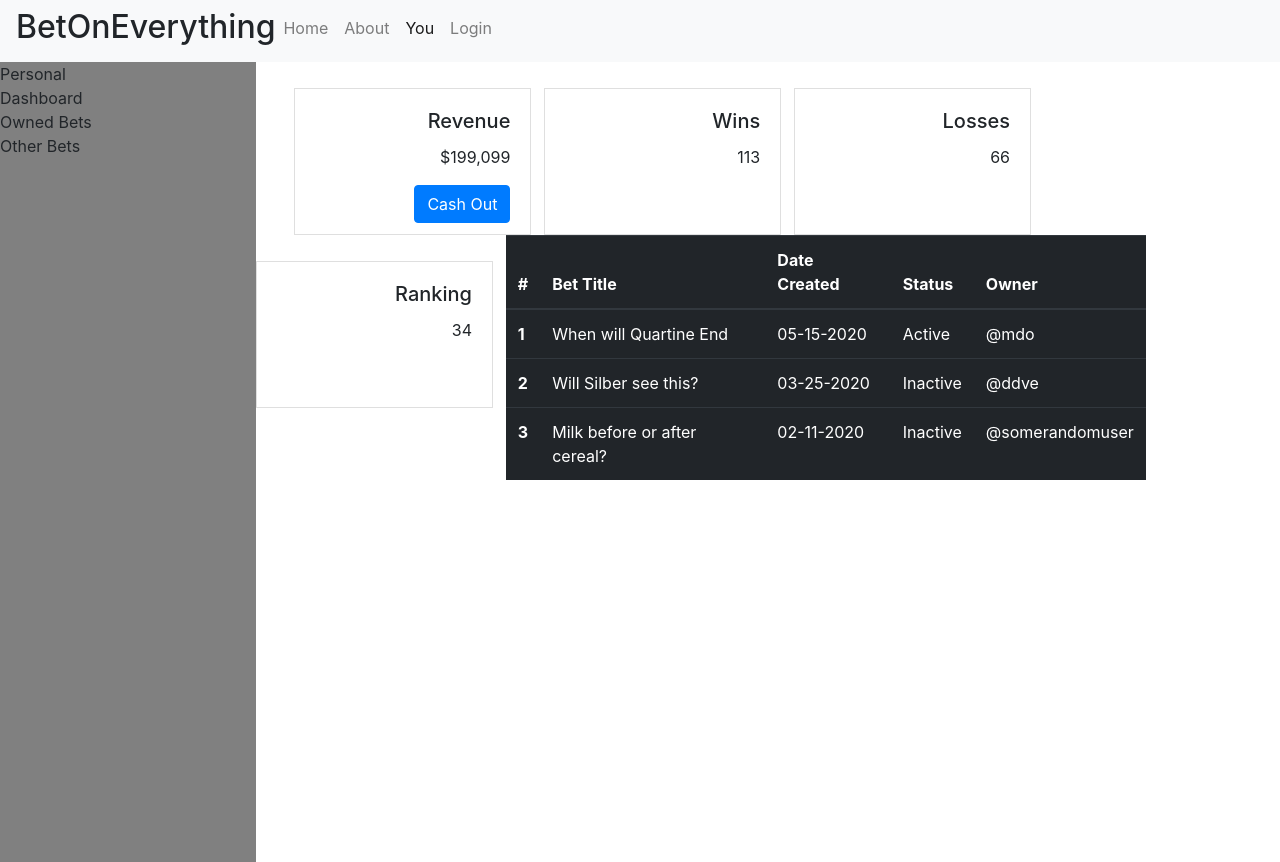
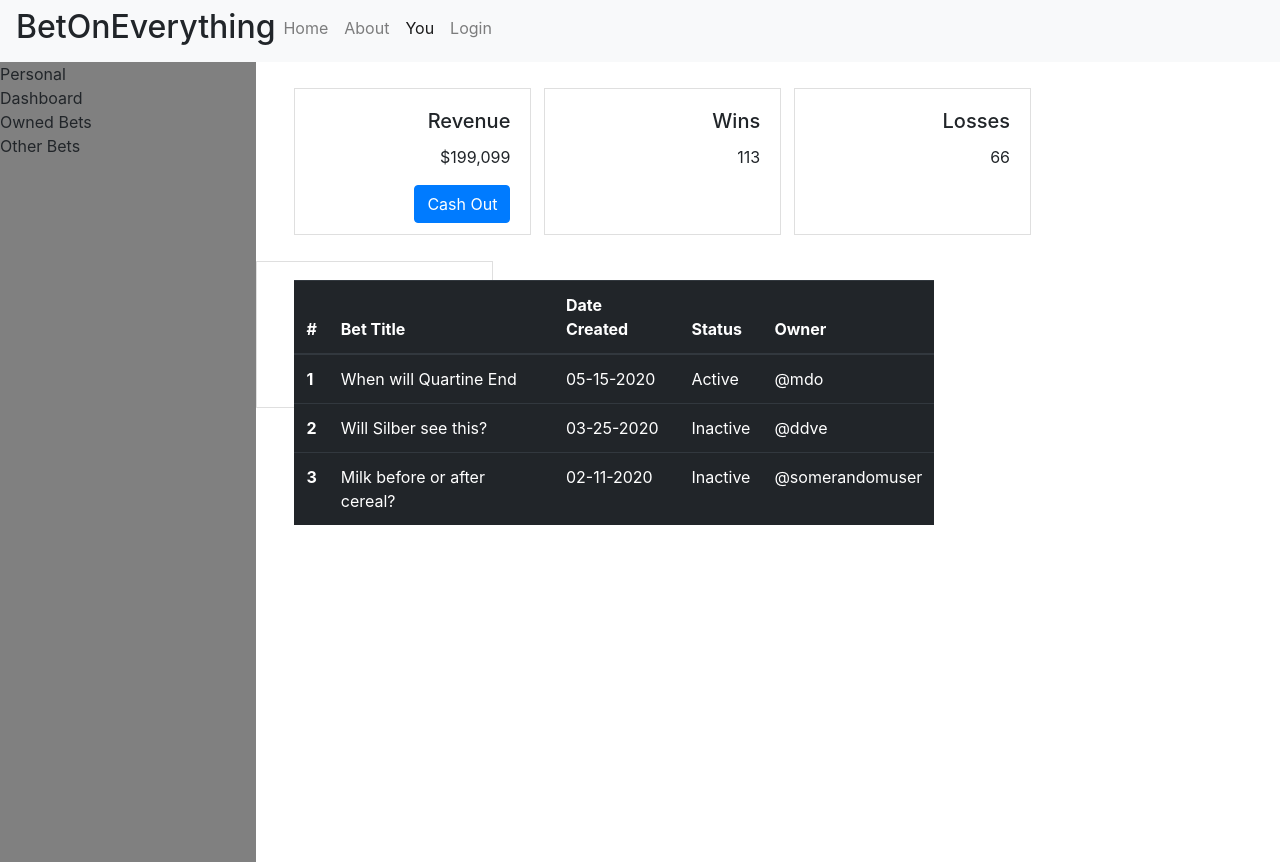
Before and after one commit to dtolaoye/Frontend, an Angular app in the folder Project3/: page /you in a window 1280 px wide. Built offline with nearby package versions, Linux system fonts and the light colour scheme.

Commit message:
adjusted chart placements

```diff
--- a/Project3/src/app/you/you.component.scss
+++ b/Project3/src/app/you/you.component.scss
@@ -46,5 +46,9 @@
 }
 
 .table{
-  margin: 10%;
+	margin: 0;
+  padding: 0;
+  position: absolute;
+  top: 35%;
+  margin-left: 23%;
 }
```
